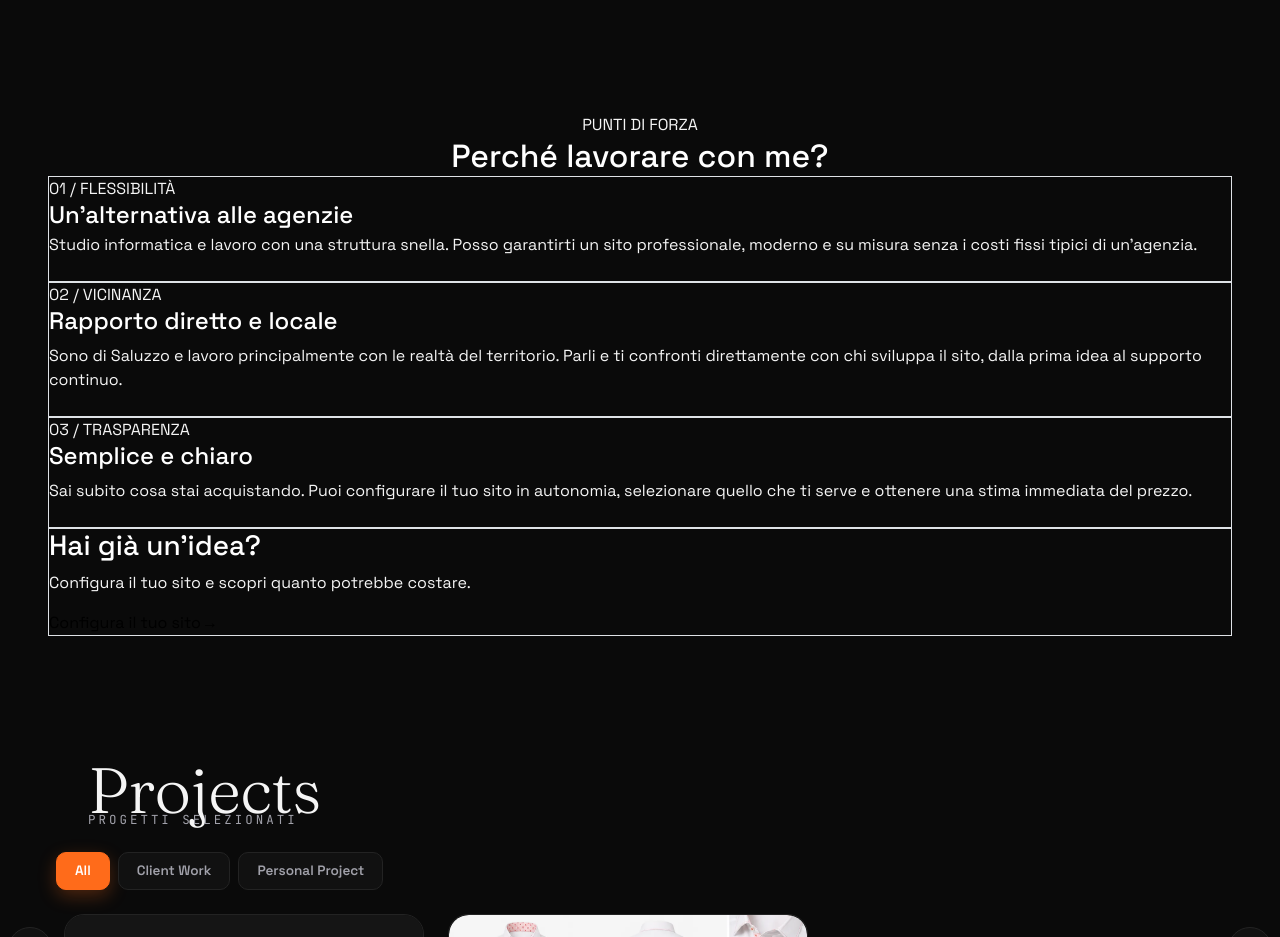
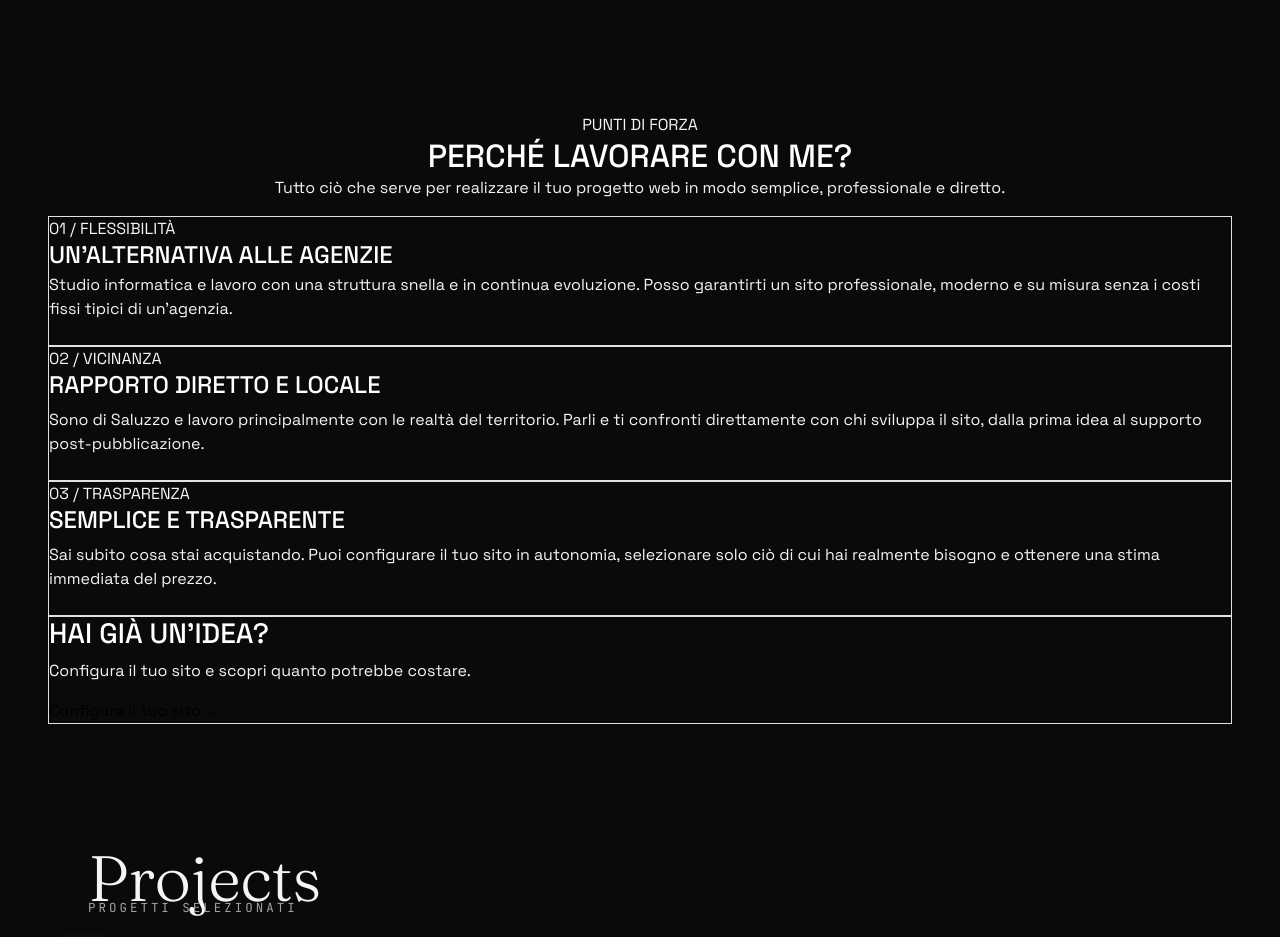
Before and after one commit to perassilorenzo/portfolio, a website: page index.html in a window 1280 px wide. Shown: the part 2360-3297 px from the top of the page. Drawn offline with nearby package versions, Linux system fonts and the light colour scheme; grey boxes are pictures that could not be loaded.

Commit message:
Redesign UI: PERCHÉ LAVORARE CON ME section with 3 cards and CTA banner

```diff
--- a/index.html
+++ b/index.html
@@ -234,54 +234,55 @@
   <section class="lp-section lp-reveal">
     <div class="max-w-6xl mx-auto px-4 py-12">
       <div class="text-center mb-16">
-        <span class="block text-neutral-400 text-sm uppercase tracking-wider mb-4">PUNTI DI FORZA</span>
-        <h2 class="text-4xl md:text-5xl lg:text-6xl font-light leading-none text-white mb-0">Perché lavorare con me?</h2>
+        <span class="block text-orange-500 text-sm uppercase tracking-wider mb-4">PUNTI DI FORZA</span>
+        <h2 class="text-4xl md:text-5xl lg:text-6xl font-bold text-white mb-0">PERCHÉ LAVORARE CON ME?</h2>
+        <p class="text-neutral-400 text-lg">Tutto ciò che serve per realizzare il tuo progetto web in modo semplice, professionale e diretto.</p>
       </div>
       <div class="grid grid-cols-1 md:grid-cols-3 gap-6 mt-10">
         <!-- Card 1 -->
-        <div class="bg-neutral-900/70 border border-neutral-800 rounded-2xl p-6 md:p-8 hover:border-neutral-700 transition">
+        <div class="bg-neutral-900/80 border border-neutral-800 rounded-sm border-t-2 border-orange-500 p-8 hover:border-neutral-700 transition">
           <div class="flex items-start gap-3 mb-4">
             <div class="flex-shrink-0">
               <span class="text-orange-500 text-2xl font-mono">01</span>
               <span class="text-orange-500 text-xs"> / FLESSIBILITÀ</span>
             </div>
             <div>
-              <h4 class="text-xl font-bold text-white mb-1">Un'alternativa alle agenzie</h4>
-              <p class="text-neutral-400 text-sm">Studio informatica e lavoro con una struttura snella. Posso garantirti un sito professionale, moderno e su misura senza i costi fissi tipici di un'agenzia.</p>
+              <h4 class="text-lg font-bold text-white mb-1">UN'ALTERNATIVA ALLE AGENZIE</h4>
+              <p class="text-neutral-400 text-sm">Studio informatica e lavoro con una struttura snella e in continua evoluzione. Posso garantirti un sito professionale, moderno e su misura senza i costi fissi tipici di un'agenzia.</p>
             </div>
           </div>
         </div>
         <!-- Card 2 -->
-        <div class="bg-neutral-900/70 border border-neutral-800 rounded-2xl p-6 md:p-8 hover:border-neutral-700 transition">
+        <div class="bg-neutral-900/80 border border-neutral-800 rounded-sm border-t-2 border-orange-500 p-6 md:p-8 hover:border-neutral-700 transition">
           <div class="flex items-start gap-3 mb-4">
             <div class="flex-shrink-0">
               <span class="text-orange-500 text-2xl font-mono">02</span>
               <span class="text-orange-500 text-xs"> / VICINANZA</span>
             </div>
             <div>
-              <h4 class="text-xl font-bold text-white mb-2">Rapporto diretto e locale</h4>
-              <p class="text-neutral-400 text-sm">Sono di Saluzzo e lavoro principalmente con le realtà del territorio. Parli e ti confronti direttamente con chi sviluppa il sito, dalla prima idea al supporto continuo.</p>
+              <h4 class="text-lg font-bold text-white mb-2">RAPPORTO DIRETTO E LOCALE</h4>
+              <p class="text-neutral-400 text-sm">Sono di Saluzzo e lavoro principalmente con le realtà del territorio. Parli e ti confronti direttamente con chi sviluppa il sito, dalla prima idea al supporto post-pubblicazione.</p>
             </div>
           </div>
         </div>
         <!-- Card 3 -->
-        <div class="bg-neutral-900/70 border border-neutral-800 rounded-2xl p-6 md:p-8 hover:border-neutral-700 transition">
+        <div class="bg-neutral-900/80 border border-neutral-800 rounded-sm border-t-2 border-orange-500 p-6 md:p-8 hover:border-neutral-700 transition">
           <div class="flex items-start gap-3 mb-4">
             <div class="flex-shrink-0">
               <span class="text-orange-500 text-2xl font-mono">03</span>
               <span class="text-orange-500 text-xs"> / TRASPARENZA</span>
             </div>
             <div>
-              <h4 class="text-xl font-bold text-white mb-2">Semplice e chiaro</h4>
-              <p class="text-neutral-400 text-sm">Sai subito cosa stai acquistando. Puoi configurare il tuo sito in autonomia, selezionare quello che ti serve e ottenere una stima immediata del prezzo.</p>
+              <h4 class="text-lg font-bold text-white mb-2">SEMPLICE E TRASPARENTE</h4>
+              <p class="text-neutral-400 text-sm">Sai subito cosa stai acquistando. Puoi configurare il tuo sito in autonomia, selezionare solo ciò di cui hai realmente bisogno e ottenere una stima immediata del prezzo.</p>
             </div>
           </div>
         </div>
       </div>
       <!-- CTA Banner -->
-      <div class="mt-8 w-full rounded-2xl bg-neutral-900 border border-neutral-800 p-8 flex flex-col md:flex-row items-center justify-between gap-6">
+      <div class="mt-8 w-full rounded-2xl bg-neutral-900 border border-neutral-800 border-t-2 border-t-orange-500 p-8 flex flex-col md:flex-row items-center justify-between gap-4">
         <div>
-          <h3 class="text-xl md:text-2xl font-light text-white mb-2">Hai già un'idea?</h3>
+          <h3 class="text-xl md:text-2xl font-light text-white mb-2">HAI GIÀ UN'IDEA?</h3>
           <p class="text-neutral-400 text-sm">Configura il tuo sito e scopri quanto potrebbe costare.</p>
         </div>
         <a href="/#contact" class="bg-orange-500 text-black font-semibold px-6 py-3 rounded-xl hover:bg-orange-400 transition flex items-center gap-2">
```
